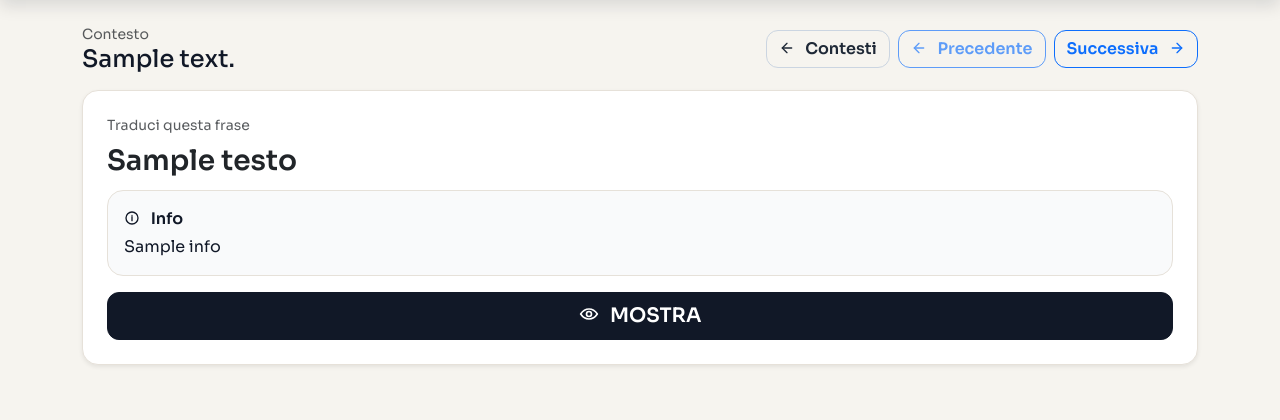
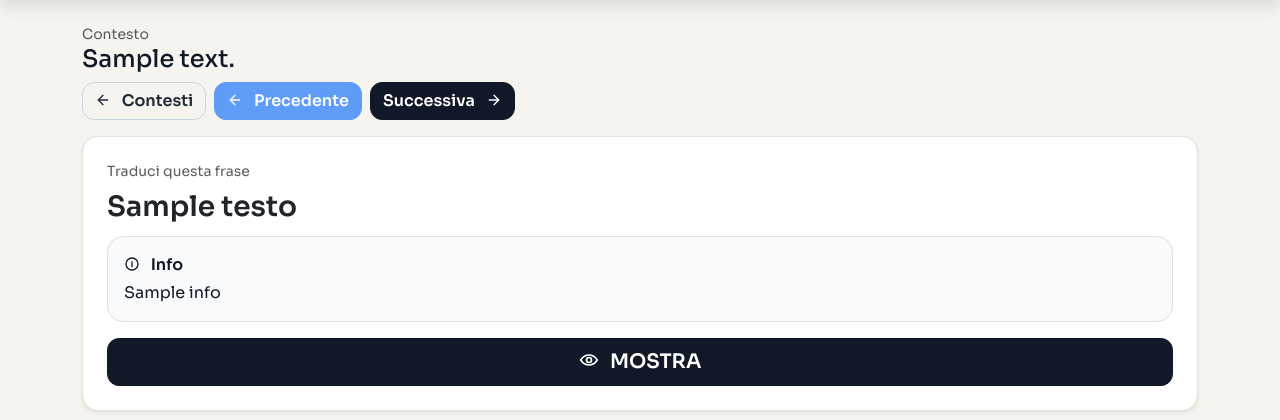
Before and after one commit to archistico/ImparaInglese, a Symfony app: template templates/frasi_enit/mostra.html.twig in a window 1280 px wide. Shown: the part 56-476 px from the top of the page. Run offline with Twig, Linux system fonts and the light colour scheme; the template is opened without the code that fills it: most values are stand-ins (such as "Sample title", 1, 10 or a date in 2020); some libraries are stand-ins or nearby versions.

Commit message:
tasti spostati

```diff
--- a/templates/frasi_enit/mostra.html.twig
+++ b/templates/frasi_enit/mostra.html.twig
@@ -3,13 +3,13 @@
 {% block title %}{{ title }}{% endblock %}
 
 {% block body %}
-<div class="d-flex align-items-center justify-content-between mb-3">
+<div class="mb-3">
     <div>
         <div class="text-muted small">Contesto</div>
         <h1 class="h4 mb-0">{{ frase.contesto.descrizione }}</h1>
     </div>
 
-    <div class="d-flex gap-2">
+    <div class="d-flex flex-wrap gap-2 mt-2">
         <a class="btn btn-outline-secondary" href="{{ path('app_frasi_enit') }}">
             <svg class="icon" viewBox="0 0 24 24" aria-hidden="true">
                 <line class="icon-stroke" x1="19" y1="12" x2="5" y2="12"></line>
@@ -19,7 +19,7 @@
         </a>
 
         {% if prevId %}
-            <a class="btn btn-outline-primary" href="{{ path('app_frasi_enit_mostra', {id: prevId}) }}">
+            <a class="btn btn-primary" href="{{ path('app_frasi_enit_mostra', {id: prevId}) }}">
                 <svg class="icon" viewBox="0 0 24 24" aria-hidden="true">
                     <line class="icon-stroke" x1="19" y1="12" x2="5" y2="12"></line>
                     <polyline class="icon-stroke" points="12 19 5 12 12 5"></polyline>
@@ -27,7 +27,7 @@
                 Precedente
             </a>
         {% else %}
-            <button class="btn btn-outline-primary" type="button" disabled>
+            <button class="btn btn-primary" type="button" disabled>
                 <svg class="icon" viewBox="0 0 24 24" aria-hidden="true">
                     <line class="icon-stroke" x1="19" y1="12" x2="5" y2="12"></line>
                     <polyline class="icon-stroke" points="12 19 5 12 12 5"></polyline>
@@ -37,7 +37,7 @@
         {% endif %}
 
         {% if nextId %}
-            <a class="btn btn-outline-primary" href="{{ path('app_frasi_enit_mostra', {id: nextId}) }}">
+            <a class="btn btn-primary" href="{{ path('app_frasi_enit_mostra', {id: nextId}) }}">
                 Successiva
                 <svg class="icon" viewBox="0 0 24 24" aria-hidden="true" style="margin-right:0;margin-left:0.45rem;">
                     <line class="icon-stroke" x1="5" y1="12" x2="19" y2="12"></line>
@@ -45,7 +45,7 @@
                 </svg>
             </a>
         {% else %}
-            <button class="btn btn-outline-primary" type="button" disabled>
+            <button class="btn btn-primary" type="button" disabled>
                 Successiva
                 <svg class="icon" viewBox="0 0 24 24" aria-hidden="true" style="margin-right:0;margin-left:0.45rem;">
                     <line class="icon-stroke" x1="5" y1="12" x2="19" y2="12"></line>
```
Also changed, not shown: templates/frasi_iten/mostra.html.twig (+6 -6 lines).
